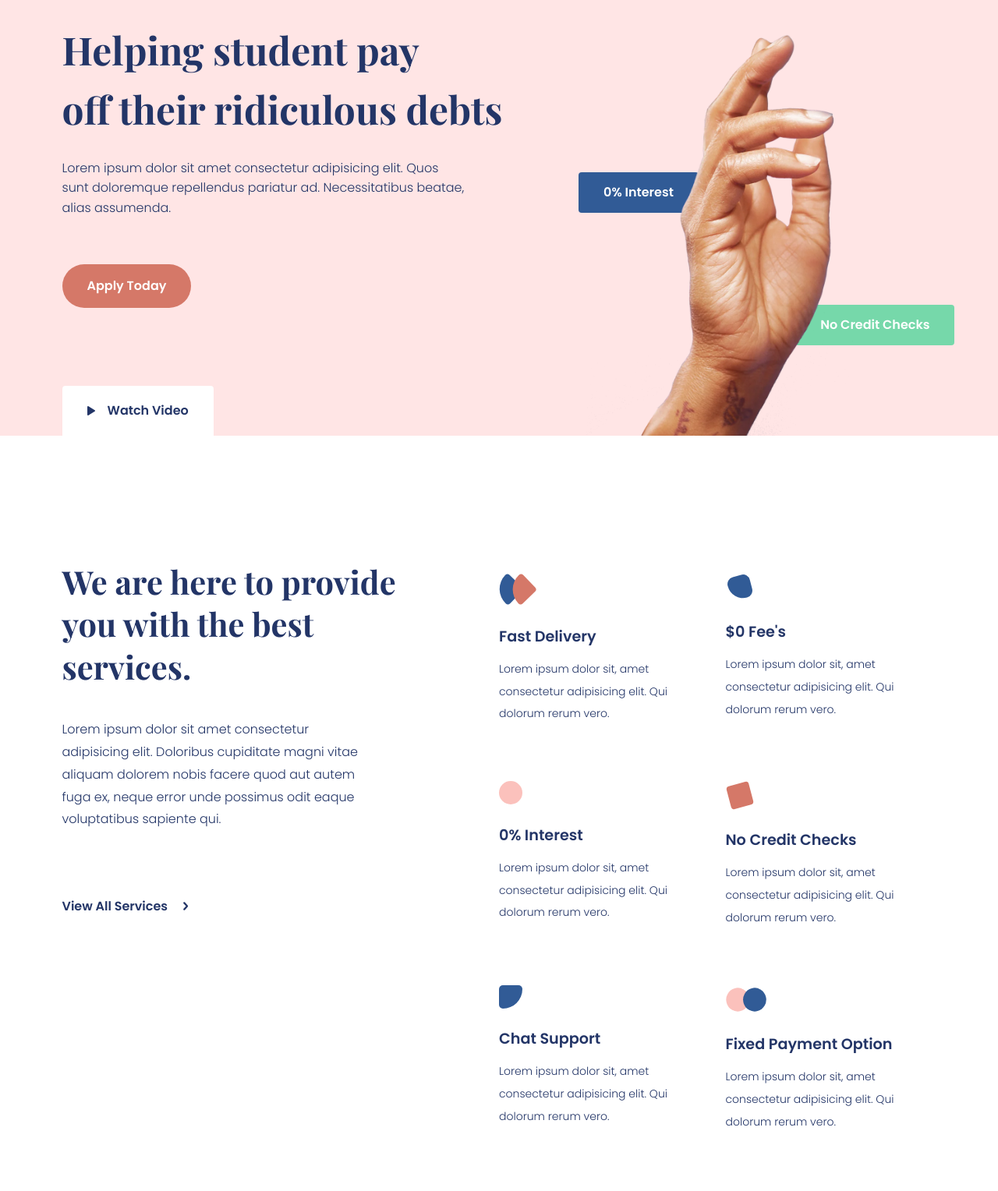
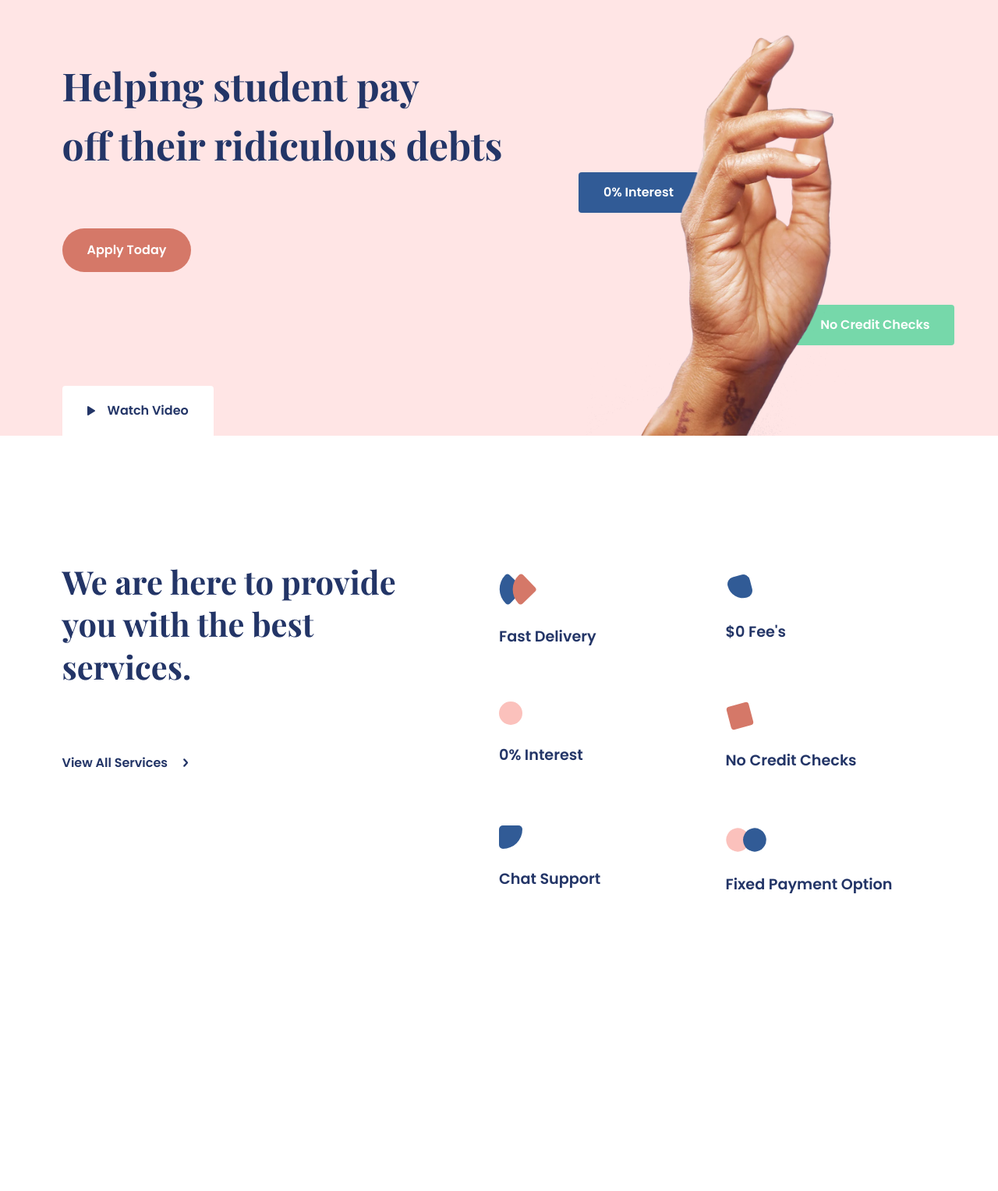
Before and after one commit to Sahilguleria12/Simple-Frontend, a website: page index.html in a window 1280 px wide. Shown: the part 161-1689 px from the top of the page at 78% size. Drawn offline with nearby package versions, Linux system fonts and the light colour scheme; a script that the page names is missing.

Commit message:
first commit

```diff
--- a/index.html
+++ b/index.html
@@ -58,9 +58,7 @@
                   </div>
                 </h1>
                 <p>
-                  Lorem ipsum dolor sit amet consectetur adipisicing elit. Quos
-                  sunt doloremque repellendus pariatur ad. Necessitatibus
-                  beatae, alias assumenda.
+
                 </p>
                 <div class="btn-row">
                   <a href="/">Apply Today</a>
@@ -97,10 +95,7 @@
             <div class="features-content">
               <h3>We are here to provide you with the best services.</h3>
               <p>
-                Lorem ipsum dolor sit amet consectetur adipisicing elit.
-                Doloribus cupiditate magni vitae aliquam dolorem nobis facere
-                quod aut autem fuga ex, neque error unde possimus odit eaque
-                voluptatibus sapiente qui.
+
               </p>
               <div class="btn-row">
                 <a href="/"
@@ -115,40 +110,35 @@
                   <img src="./images/fast-delivery.svg" alt="fast delivery" />
                   <h5>Fast Delivery</h5>
                   <p>
-                    Lorem ipsum dolor sit, amet consectetur adipisicing elit.
-                    Qui dolorum rerum vero.
+
                   </p>
                 </li>
                 <li>
                   <img src="./images/0-fees.svg" alt="fast delivery" />
                   <h5>$0 Fee's</h5>
                   <p>
-                    Lorem ipsum dolor sit, amet consectetur adipisicing elit.
-                    Qui dolorum rerum vero.
+
                   </p>
                 </li>
                 <li>
                   <img src="./images/0-interest.svg" alt="fast delivery" />
                   <h5>0% Interest</h5>
                   <p>
-                    Lorem ipsum dolor sit, amet consectetur adipisicing elit.
-                    Qui dolorum rerum vero.
+
                   </p>
                 </li>
                 <li>
                   <img src="./images/no-credit-check.svg" alt="fast delivery" />
                   <h5>No Credit Checks</h5>
                   <p>
-                    Lorem ipsum dolor sit, amet consectetur adipisicing elit.
-                    Qui dolorum rerum vero.
+
                   </p>
                 </li>
                 <li>
                   <img src="./images/chat-support.svg" alt="fast delivery" />
                   <h5>Chat Support</h5>
                   <p>
-                    Lorem ipsum dolor sit, amet consectetur adipisicing elit.
-                    Qui dolorum rerum vero.
+
                   </p>
                 </li>
                 <li>
@@ -158,8 +148,7 @@
                   />
                   <h5>Fixed Payment Option</h5>
                   <p>
-                    Lorem ipsum dolor sit, amet consectetur adipisicing elit.
-                    Qui dolorum rerum vero.
+
                   </p>
                 </li>
               </ul>
```
